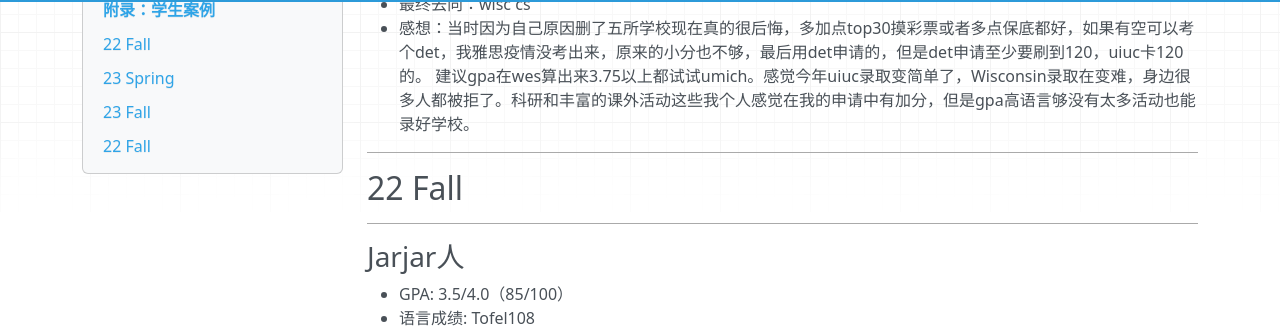
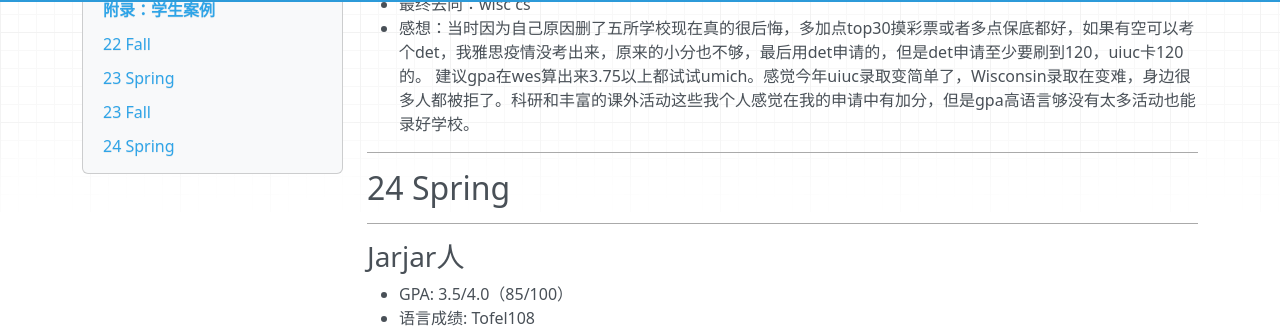
Before and after one commit to SihanXU/TransferWiki, an MkDocs documentation site: the page built from docs/bgs.md, in a window 1280 px wide and 900 px high, scrolled down 16169 px. Shown: the part 94-424 px from the top of the window. Built offline with MkDocs 1.6.1, drawn with Linux system fonts in a browser that asks for light colours; nearby versions of some CDN libraries.

Commit message:
Update bgs.md

```diff
--- a/docs/bgs.md
+++ b/docs/bgs.md
@@ -596,7 +596,7 @@ DET115(有点低，天天摆大烂的恶果)
 
 ***
 
-## 22 Fall
+## 24 Spring
 
 ***
 
```
